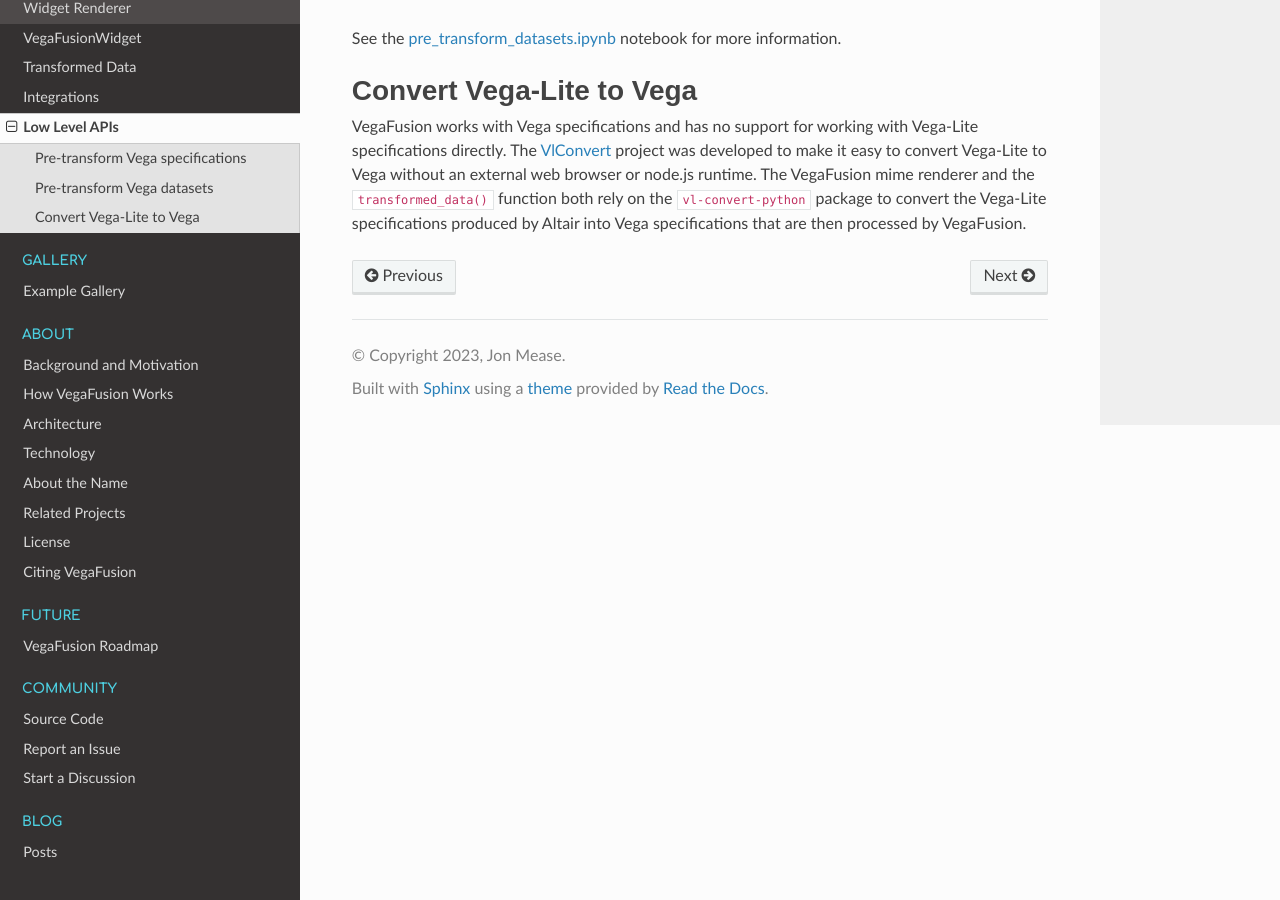
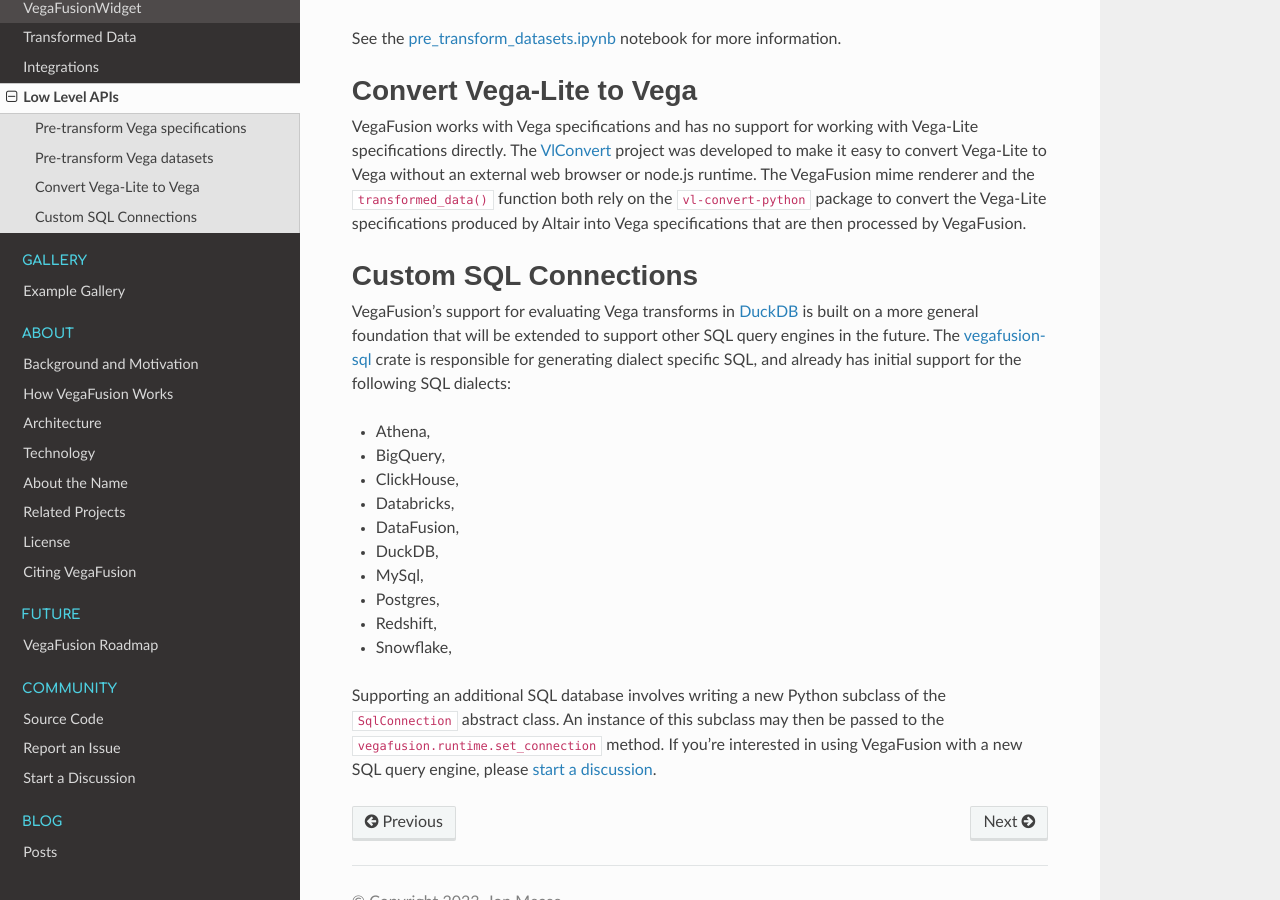
Before and after one commit to vegafusion/vegafusion.github.io, a Sphinx documentation site: the page built from source/low_level.md, in a window 1280 px wide and 900 px high, scrolled down 510 px. Built offline with Sphinx 7.4.7 and the Read the Docs theme 2.0.0, drawn with Linux system fonts in a browser that asks for light colours; some web fonts are replaced.

Commit message:
Add DataFrame Interchange Protocol and Custom SQL info

```diff
--- a/source/low_level.md
+++ b/source/low_level.md
@@ -13,3 +13,18 @@
 
 ## Convert Vega-Lite to Vega
 VegaFusion works with Vega specifications and has no support for working with Vega-Lite specifications directly.  The [VlConvert](https://github.com/vega/vl-convert) project was developed to make it easy to convert Vega-Lite to Vega without an external web browser or node.js runtime.  The VegaFusion mime renderer and the `transformed_data()` function both rely on the [`vl-convert-python`](https://pypi.org/project/vl-convert-python/) package to convert the Vega-Lite specifications produced by Altair into Vega specifications that are then processed by VegaFusion.
+
+## Custom SQL Connections
+VegaFusion's support for evaluating Vega transforms in [DuckDB](duckdb.md) is built on a more general foundation that will be extended to support other SQL query engines in the future.  The [vegafusion-sql](https://github.com/hex-inc/vegafusion/tree/main/vegafusion-sql) crate is responsible for generating dialect specific SQL, and already has initial support for the following SQL dialects:
+ - Athena,
+ - BigQuery,
+ - ClickHouse,
+ - Databricks,
+ - DataFusion,
+ - DuckDB,
+ - MySql,
+ - Postgres,
+ - Redshift,
+ - Snowflake,
+
+Supporting an additional SQL database involves writing a new Python subclass of the [`SqlConnection`](https://github.com/hex-inc/vegafusion/blob/3210a9365a4ee5ab381316648bdf6ce26828cb0b/python/vegafusion/vegafusion/connection/__init__.py#L21) abstract class. An instance of this subclass may then be passed to the `vegafusion.runtime.set_connection` method.  If you're interested in using VegaFusion with a new SQL query engine, please [start a discussion](https://github.com/hex-inc/vegafusion/discussions).
```
Also changed, not shown: source/dataframe_interchange.md (added, +2 -0 lines), source/integrations.md (+1 -0 lines), source/polars.md (+3 -1 lines).
